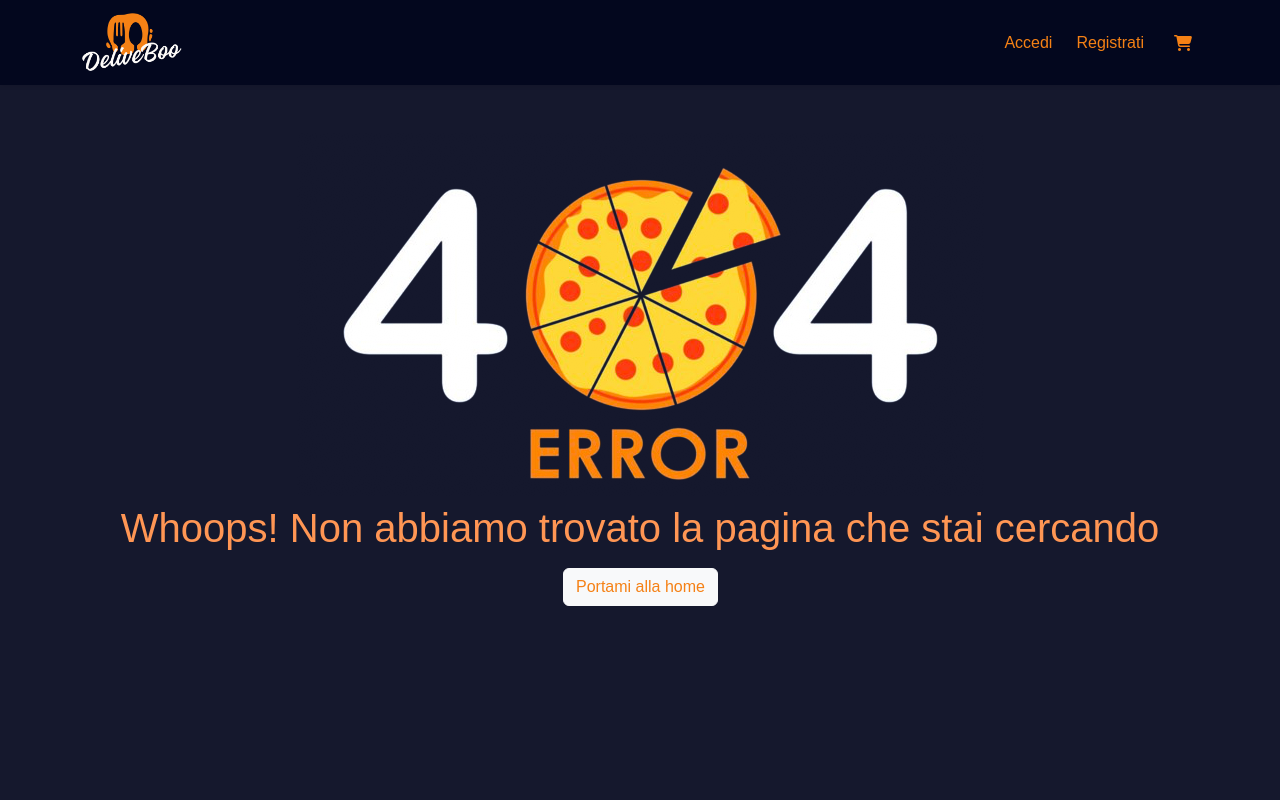
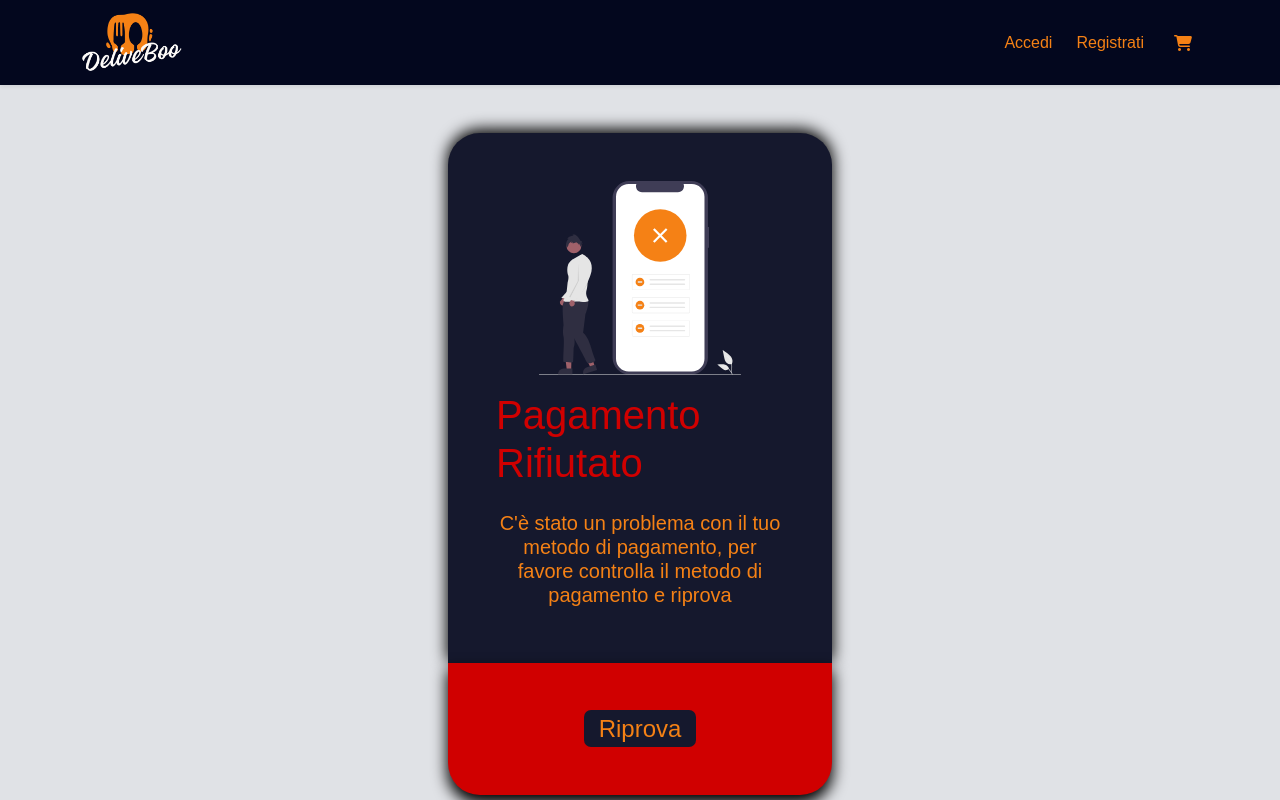
Before and after one commit to marcovittoriozacca/frontend-deliveboo, a Vue app: page /failed-checkout in a window 1280 px wide. Shown: the top 800 px of the page. Built offline with nearby package versions, Linux system fonts and the light colour scheme.

Commit message:
feat: aggiunta pagina checkout fallito (aggiunta route nel router)

```diff
--- /dev/null
+++ b/src/Pages/FailedCheckout.vue
@@ -0,0 +1,78 @@
+<script>
+export default {
+    name:'FailedCheckout',
+    methods:{
+
+    },
+}
+
+</script>
+
+
+
+<template>
+    <div id="bg-pagina">
+        <div id="container-output" class="m-auto py-5">
+            <div id="top-portion" class="p-5 rounded-top-5 d-flex justify-content-center align-items-center">
+                <div class="d-flex flex-column align-items-center justify-content-center gap-3">
+                    <img id="failed-img" src="../../public/img/pagamento-rifiutato.svg" alt="pagamento-rifiutato">
+                    <h1 id="titolo-richiesta">Pagamento Rifiutato</h1>
+                    <h5 id="sotto-titolo-richiesta" class="text-center">C'è stato un problema con il tuo metodo di pagamento, per favore controlla il metodo di pagamento e riprova</h5>
+                </div>
+            </div>
+
+            <div id="bottom-portion" class="p-5 rounded-bottom-5 d-flex justify-content-center align-items-center">
+                <router-link :to="{name:'checkout'}">
+                    <a id="riprova-btn" href=#>Riprova</a>
+                </router-link>
+            </div>
+        </div>
+    </div>
+
+</template>
+
+
+
+<style lang="scss" scoped>
+    #top-portion{
+        background-color: #15182D;
+        -webkit-box-shadow: 0px -3px 15px 1px #000000;
+        box-shadow: 0px -3px 15px 1px #000000;
+    }
+
+    #bottom-portion{
+        background-color: #D00000;
+        -webkit-box-shadow: 0px 8px 15px 1px #000000;
+        box-shadow: 0px 8px 15px 1px #000000;
+    }
+
+    #failed-img{
+        width: 70%;
+    }
+
+    #container-output{
+        width: 30%;
+        margin: 0 auto;
+    }
+
+    #riprova-btn{
+        border: none;
+        background-color: #15182D;
+        padding-inline: 15px;
+        padding-block: 5px;
+        border-radius: 7px;
+        font-size: 24px;
+    }
+
+    #titolo-richiesta{
+        color: #D00000;
+    }
+
+    #sotto-titolo-richiesta{
+        color: #f58115;
+    }
+
+    #bg-pagina{
+        background-color: #E0E2E6;
+    }
+</style>
--- a/src/router.js
+++ b/src/router.js
@@ -3,6 +3,7 @@ import { createRouter, createWebHistory } from 'vue-router';
 import AppHome from './Pages/AppHome.vue'
 import NotFound from './Pages/NotFound.vue'
 import SingleRestaurant from './Pages/SingleRestaurant.vue'
+import FailedCheckout from './Pages/FailedCheckout.vue'
 
 import Payment from './Pages/Payment.vue'
 
@@ -29,6 +30,11 @@ const router = createRouter({
              name: 'not-found',
              component: NotFound,
          },
+         {
+            path: '/failed-checkout',
+            name: 'FailedCheckout',
+            component: FailedCheckout,
+        },
     ]
 })
 
```
Also changed, not shown: public/img/pagamento-rifiutato.svg (added).
